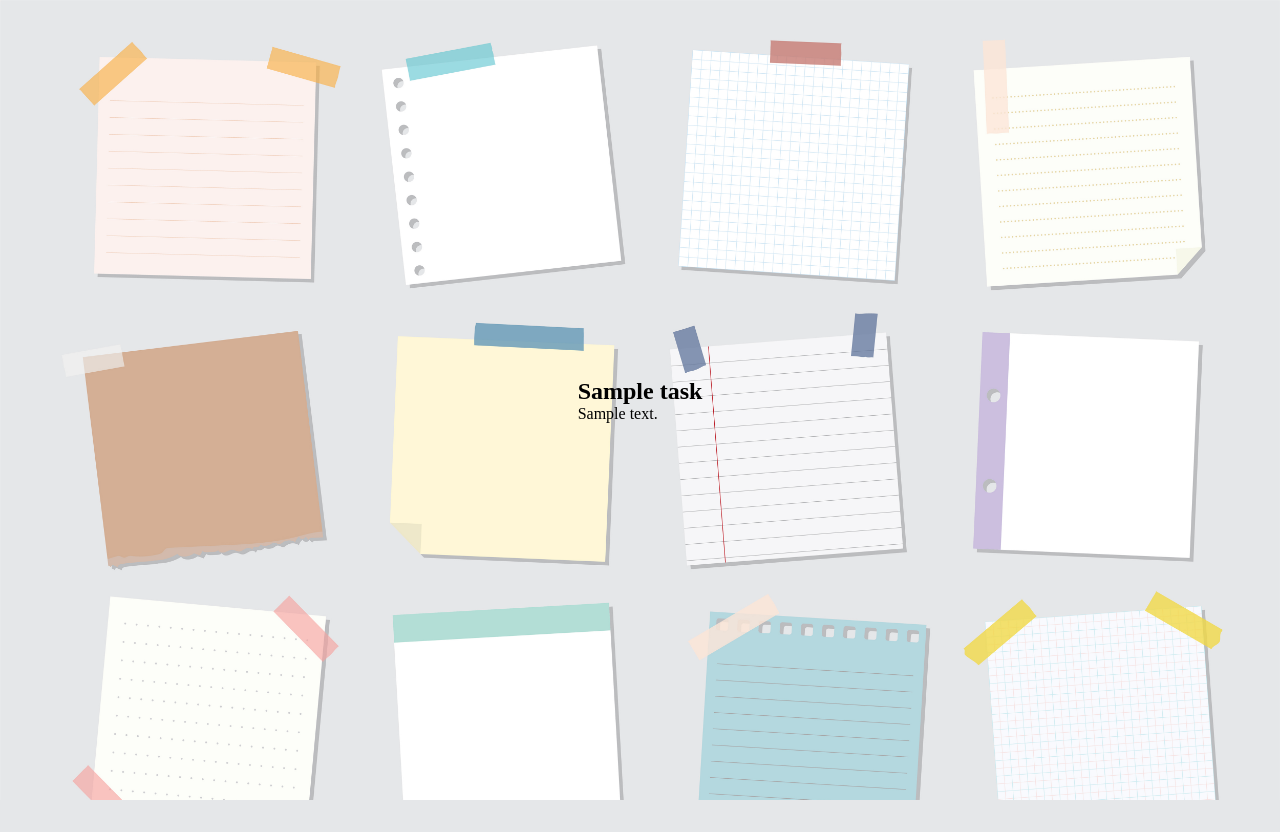
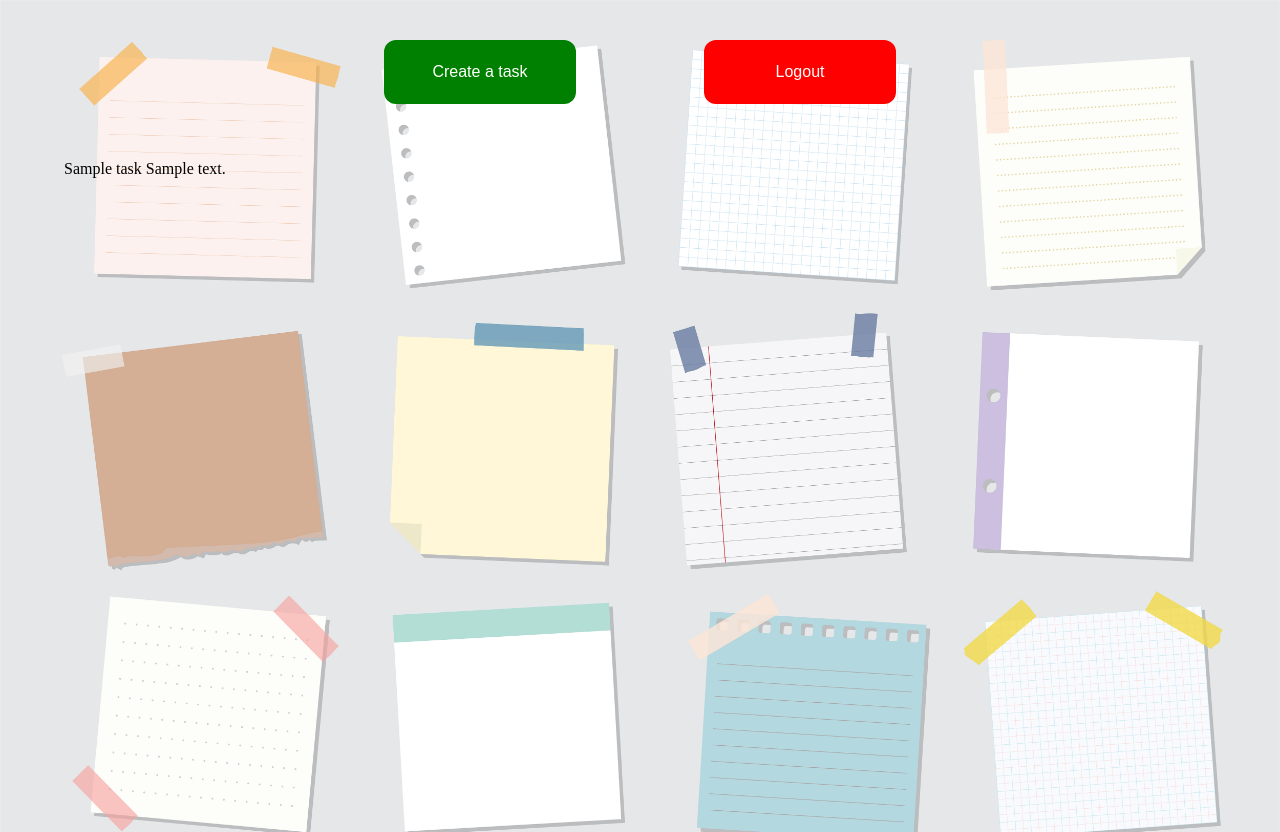
Before and after one commit to PrabeshPP/todotask, a Django app: page / in a window 1280 px wide. Before the commit the page ends 800 px from the top, so only its background shows below. Run offline with Django 4.2, Linux system fonts and the light colour scheme; a user stored in the database is signed in; tables that the repository leaves empty hold one stand-in row (values such as "Sample post").

Commit message:
added create option

```diff
--- a/core/admin.py
+++ b/core/admin.py
@@ -1,5 +1,6 @@
 from django.contrib import admin
-from .models import Task
+from .models import Task,CustomUser
 
 # Register your models here.
 admin.site.register(Task)
+admin.site.register(CustomUser)
--- a/core/urls.py
+++ b/core/urls.py
@@ -1,9 +1,11 @@
 from django.urls import path
-from .views import getHome,signUp
-from django.contrib.auth.views import LoginView
+from .views import getHome,signUp,createTask
+from django.contrib.auth.views import LoginView,LogoutView
 
 urlpatterns = [
     path("",getHome,name='home'),
     path('login/',LoginView.as_view(),name='login'),
-    path('signup/',signUp,name='register')
+    path('signup/',signUp,name='register'),
+    path('logout/',LogoutView.as_view(),name='Logout'),
+    path('add/',createTask,name='add')
 ]
--- a/core/views.py
+++ b/core/views.py
@@ -2,7 +2,7 @@ from django.shortcuts import render,redirect
 from .models import Task,CustomUser
 from django.contrib.auth.decorators import login_required
 from django.contrib.auth import login,authenticate
-from .forms import CustomUserForm
+from .forms import CustomUserForm,TaskForm
 # Create your views here.
 
 @login_required
@@ -12,6 +12,18 @@ def getHome(request):
         "tasks":tasks
     }
     return render(request,'home.html',context)
+
+@login_required
+def createTask(request):
+    form=TaskForm()
+    if request.method=="POST":
+        form=TaskForm(request.POST)
+        if form.is_valid():
+                obj=form.save(commit=False)
+                obj.user=request.user
+                obj.save()
+                return redirect('home')
+    return render(request,'create-task.html',{"form":form})
 
 
 def signUp(request):
--- a/static/css/base.css
+++ b/static/css/base.css
@@ -12,3 +12,63 @@
     justify-content: center;
     align-items: center;
 }
+
+.homeContainer{
+    min-height: 100vh;
+    width: 100%;
+    display: flex;
+    align-items: center;
+    flex-direction: column;
+}
+
+.navHomeBox{
+    height: 20vh;
+    width: 50%;
+    display: flex;
+    justify-content: space-around;
+    position: sticky;
+    top: 5vh;
+}
+
+.navHomeBox .createBox{
+    text-decoration: none;
+    height: 40%;
+    width: 30%;
+    background-color: green;
+    border-radius: 12px;
+    display: flex;
+    justify-content: center;
+    align-items: center;
+    font-family: sans-serif;
+    color: white;
+    cursor: pointer;
+}
+
+.createBox:hover{
+    box-shadow: 5px 5px black;
+}
+
+
+.navHomeBox .logoutBox{
+    text-decoration: none;
+    height: 40%;
+    width: 30%;
+    background-color: red;
+    border-radius: 12px;
+    display: flex;
+    justify-content: center;
+    align-items: center;
+    font-family: sans-serif;
+    color: white;
+    cursor: pointer;
+}
+
+.logoutBox:hover{
+    box-shadow: 5px 5px black;
+}
+
+.taskBox{
+    min-height: 80vh;
+    width: 90%;
+    margin-bottom: 4vh;
+}
--- a/templates/base.html
+++ b/templates/base.html
@@ -1,8 +1,7 @@
 {%include 'head.html'%}
 <body class="mainBox">
-    {%if user.is_authenticated%}
         {%block content%}
-        {%endblock content%}
-    {%endif%}
+
+        {%endblock%}
 </body>
 </html>
--- a/templates/home.html
+++ b/templates/home.html
@@ -1,10 +1,23 @@
 {%extends 'base.html'%}
-
 {%block content%}
-{%for task in tasks%}
-    <div>
-        <h2>{{task.title}}</h2>
-        <p>{{task.description}}</p>
-    </div>
-{%endfor%}
+        <div class="homeContainer">
+            <div class="navHomeBox">
+                <a href="/add" class="createBox">Create a task</a>
+                <a href="/logout" class="logoutBox">Logout</a>
+            </div>
+            <div class="taskBox">
+                {%if not tasks%}
+                    No Tasks to Show
+                {%else%}
+                    {%for task in tasks%}
+                        <div>
+                            <div>
+                                {{task.title}}
+                                {{task.description}}
+                            </div>
+                        </div>
+                    {%endfor%}
+                {%endif%}
+            </div>
+        </div>
 {%endblock%}
--- a/templates/registration/login.html
+++ b/templates/registration/login.html
@@ -6,11 +6,11 @@
             <form class="formBox" method="post" action="{%url 'login'%}">{%csrf_token%}
                 <div class="emailDiv">
                     <label>Email</label>
-                    <input type="email" required/>
+                    <input name="username" type="email" required/>
                 </div>
                 <div class="passwordDiv">
                     <label>Password</label>
-                    <input type="password" id="password" required />
+                    <input name="password" type="password" id="password" required />
                 </div>
                 {{field.errors}}
                 <div class="checkBox">
```
Also changed, not shown: core/forms.py (+9 -0 lines), templates/create-task.html (added, +9 -0 lines).
